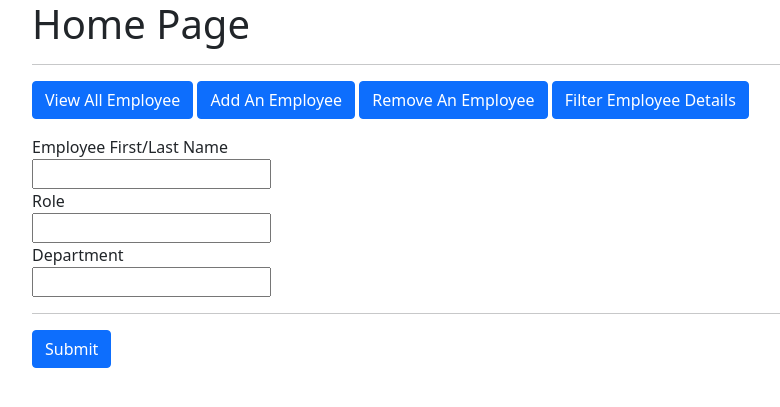
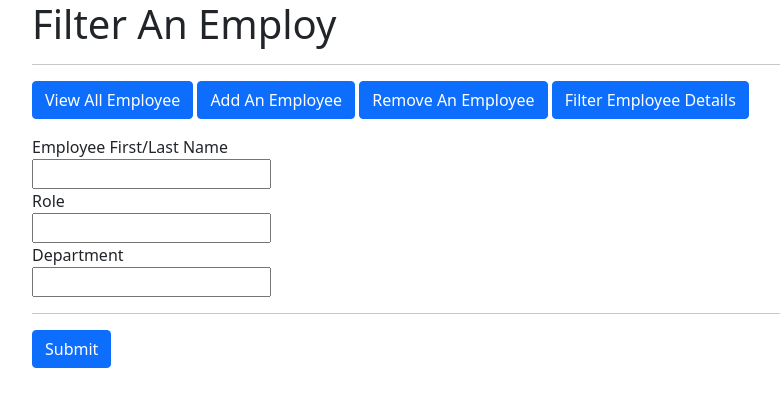
Before and after one commit to shravan1515/Employees-, a Django app: page /filter_employ in a window 1280 px wide. Shown: the top 407 px of the page, without its empty margins (50-830 px from the left). Run offline with Django 5.2, Linux system fonts and the light colour scheme.

Commit message:
complete employee management system

```diff
--- a/myapp/templates/all_employ.html
+++ b/myapp/templates/all_employ.html
@@ -13,7 +13,7 @@
   <body>
     <div class="container">
   <!-- Content here -->
-        <h1>Home Page</h1>
+        <h1>All Employ</h1>
       <hr>
       <a class="btn btn-primary" href="all_employ" role="button">View All Employee</a>
       <a class="btn btn-primary" href="add_employ" role="button">Add An Employee</a>
--- a/myapp/templates/filter_employ.html
+++ b/myapp/templates/filter_employ.html
@@ -13,7 +13,7 @@
   <body>
     <div class="container">
   <!-- Content here -->
-        <h1>Home Page</h1>
+        <h1>Filter An Employ</h1>
       <hr>
       <a class="btn btn-primary" href="all_employ" role="button">View All Employee</a>
       <a class="btn btn-primary" href="add_employ" role="button">Add An Employee</a>
```
